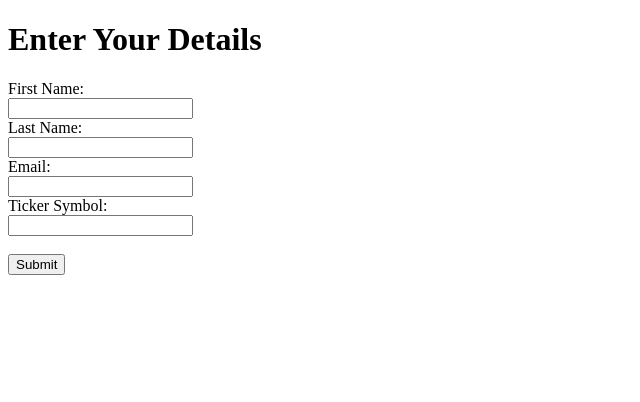
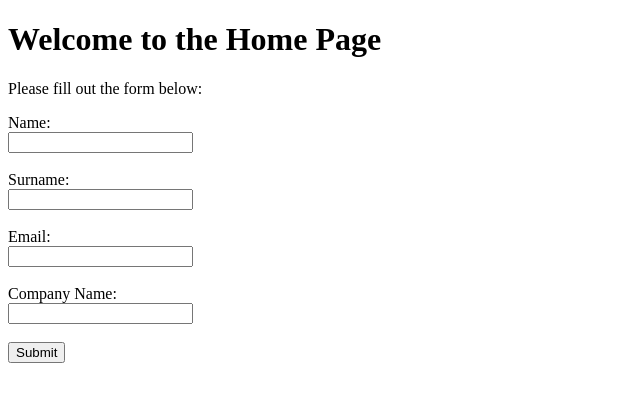
Before and after one commit to maseehfaizan/Project-Code, a Flask app: page / in a window 1280 px wide. Shown: the top 402 px of the page, without its empty margins (0-640 px from the left). Run offline with Flask 3, Linux system fonts and the light colour scheme.

Commit message:
I can now render any data that I want

```diff
--- a/programming.py
+++ b/programming.py
@@ -16,7 +16,7 @@ def identity(name,surname,email):
     return headers
 
 def company_ticker(head):
-    ticker = requests.get('https://www.sec.gov/files/company_tickers.json',headers=head.json())
+    ticker = requests.get('https://www.sec.gov/files/company_tickers.json',headers=head).json()
     ticker_df = pd.DataFrame.from_dict(ticker,orient='index')
     ticker_df.rename(columns={'cik_str':'cik','title':'name'},inplace=True)
     #Filing in the cik code and adding the leading zeros
@@ -28,8 +28,8 @@ def company_facts(head,cik):
     return facts
 
 
-def cik_finder(ticker):
-    cik = ticker.loc[ticker['ticker'] == ticker.upper(), 'cik'].iloc[0]
+def cik_finder(ticker_df,tic):
+    cik = ticker_df.loc[ticker_df['ticker'] == tic.upper(), 'cik'].iloc[0]
     return cik
 
 def find_best_match(items, search):
--- a/run.py
+++ b/run.py
@@ -1,39 +1,45 @@
+
 import programming
 from flask import Flask, render_template, request, redirect, url_for
 import threading
 
+"""app = Flask(__name__)
+
+ This could be your existing Python code adapted into a function
+"""
+
+
+from flask import Flask, render_template, request
+
 app = Flask(__name__)
 
-# This could be your existing Python code adapted into a function
 def process_financial_data(name, surname, email, ticker):
     header = programming.identity(name,surname,email)
-    ticker = programming.company_ticker(header)
-    facts = programming.company_facts(header)
-    cik = programming.cik_finder(ticker)
+    ticker_df = programming.company_ticker(header)
+    cik = programming.cik_finder(ticker_df,ticker)
+    facts = programming.company_facts(header,cik)
     names = programming.matchmaker(facts)
     financial = programming.finance(header,cik,names)
     price = programming.price(ticker,financial)
-    return price
-
+    df_html = price.to_html(index=False, classes='dataframe')
+    return df_html
 
 @app.route('/', methods=['GET', 'POST'])
+@app.route('/home', methods=['GET', 'POST'])
 def home():
     if request.method == 'POST':
+        # Extract the form data
         name = request.form['name']
         surname = request.form['surname']
         email = request.form['email']
-        ticker = request.form['ticker']
+        company = request.form['company']
 
-        # Run the financial data processing in a background thread
-        thread = threading.Thread(target=results, args=(name, surname, email, ticker))
-        thread.start()
+        # Process the data using the Python algorithm
+        price = process_financial_data(name, surname, email, company)
 
-        return redirect(url_for('results'))
+        # Display or use the processed data
+        return price
     return render_template('home.html')
-
-@app.route('/results')
-def results():
-    return 'This thing sucks'
 
 if __name__ == '__main__':
     app.run(debug=True)
--- a/templates/home.html
+++ b/templates/home.html
@@ -1,19 +1,27 @@
 <!DOCTYPE html>
-<html>
+<html lang="en">
 <head>
-    <title>Financial Data Form</title>
+    <meta charset="UTF-8">
+    <meta name="viewport" content="width=device-width, initial-scale=1.0">
+    <title>Home Page</title>
 </head>
 <body>
-    <h1>Enter Your Details</h1>
-    <form method="post">
-        <label for="name">First Name:</label><br>
-        <input type="text" id="name" name="name" required><br>
-        <label for="surname">Last Name:</label><br>
-        <input type="text" id="surname" name="surname" required><br>
+    <h1>Welcome to the Home Page</h1>
+    <p>Please fill out the form below:</p>
+
+    <form action="/" method="post">
+        <label for="name">Name:</label><br>
+        <input type="text" id="name" name="name" required><br><br>
+
+        <label for="surname">Surname:</label><br>
+        <input type="text" id="surname" name="surname" required><br><br>
+
         <label for="email">Email:</label><br>
-        <input type="email" id="email" name="email" required><br>
-        <label for="ticker">Ticker Symbol:</label><br>
-        <input type="text" id="ticker" name="ticker" required><br><br>
+        <input type="email" id="email" name="email" required><br><br>
+
+        <label for="company">Company Name:</label><br>
+        <input type="text" id="company" name="company" required><br><br>
+
         <input type="submit" value="Submit">
     </form>
 </body>
```
Also changed, not shown: home.html (deleted, +0 -20 lines), 1 other file.
